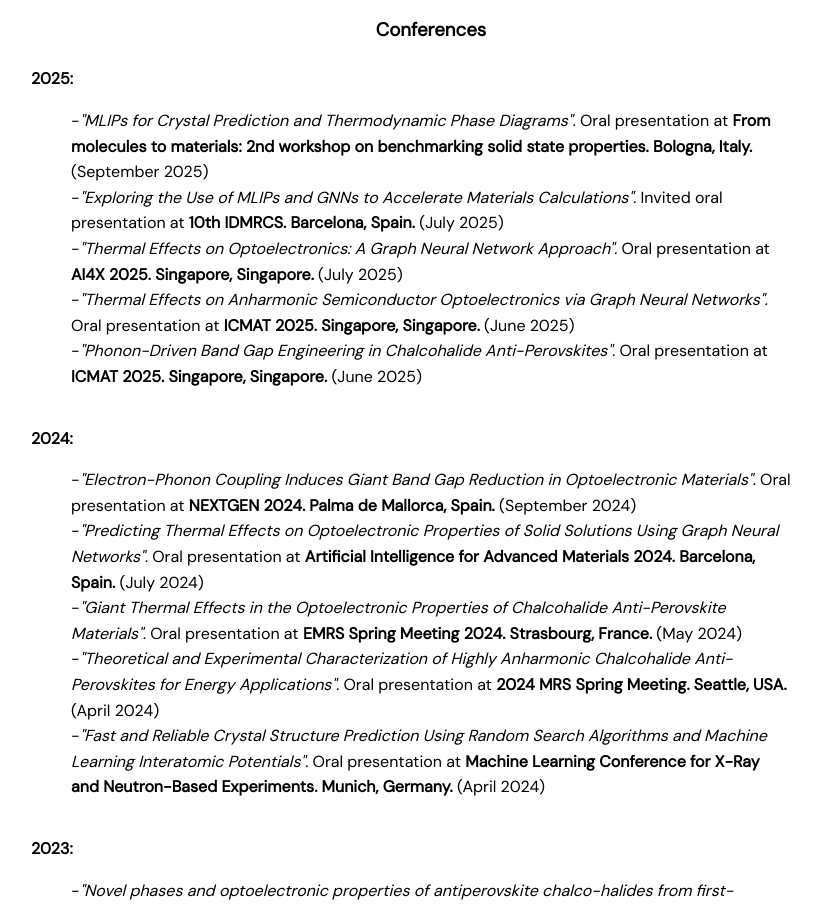
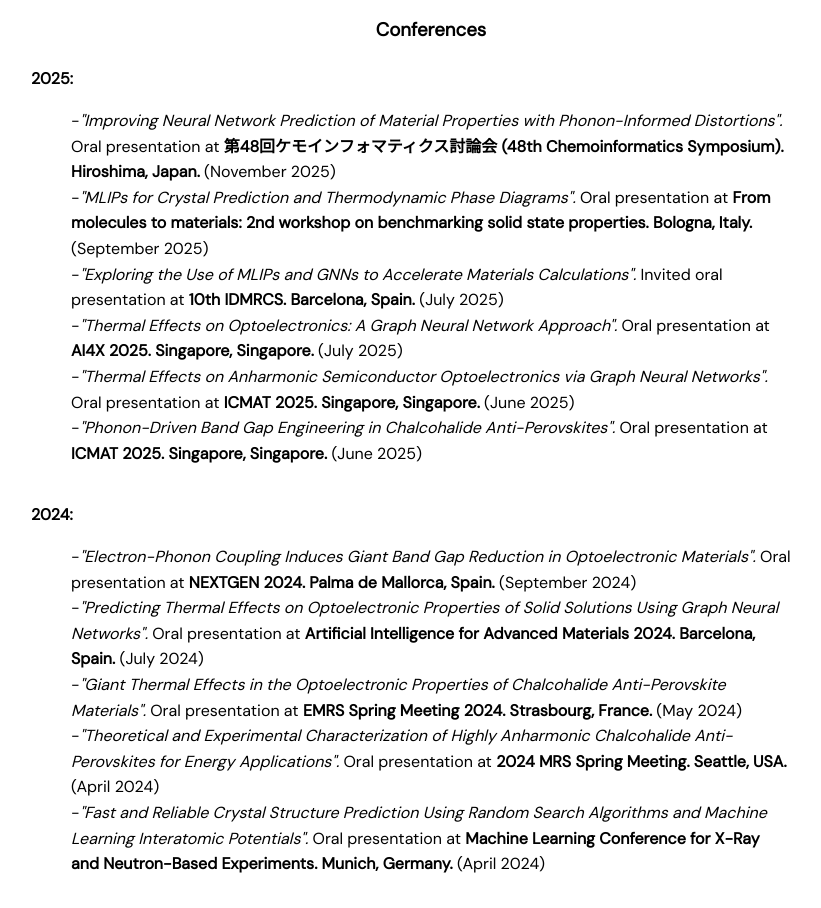
Before and after one commit to polbeni/polbeni.github.io, a plain HTML site: page publications.html in a window 1280 px wide. Shown: the part 1259-2167 px from the top of the page, without its empty margins (209-1030 px from the left). Drawn offline with Linux system fonts and the light colour scheme.

Commit message:
new conference

```diff
--- a/publications.html
+++ b/publications.html
@@ -104,6 +104,8 @@
                 <h4 class="no-margin-bottom">2025:</h4>
                 <nav>
                     <ul class="padded">
+                        <li>-<i>"Improving Neural Network Prediction of Material Properties with Phonon-Informed Distortions".</i>
+                            Oral presentation at <b>第48回ケモインフォマティクス討論会 (48th Chemoinformatics Symposium). Hiroshima, Japan.</b> (November 2025)</li>
                         <li>-<i>"MLIPs for Crystal Prediction and Thermodynamic Phase Diagrams".</i>
                             Oral presentation at <b>From molecules to materials: 2nd workshop on benchmarking solid state properties. Bologna, Italy.</b> (September 2025)</li>
                         <li>-<i>"Exploring the Use of MLIPs and GNNs to Accelerate Materials Calculations".</i>
```
